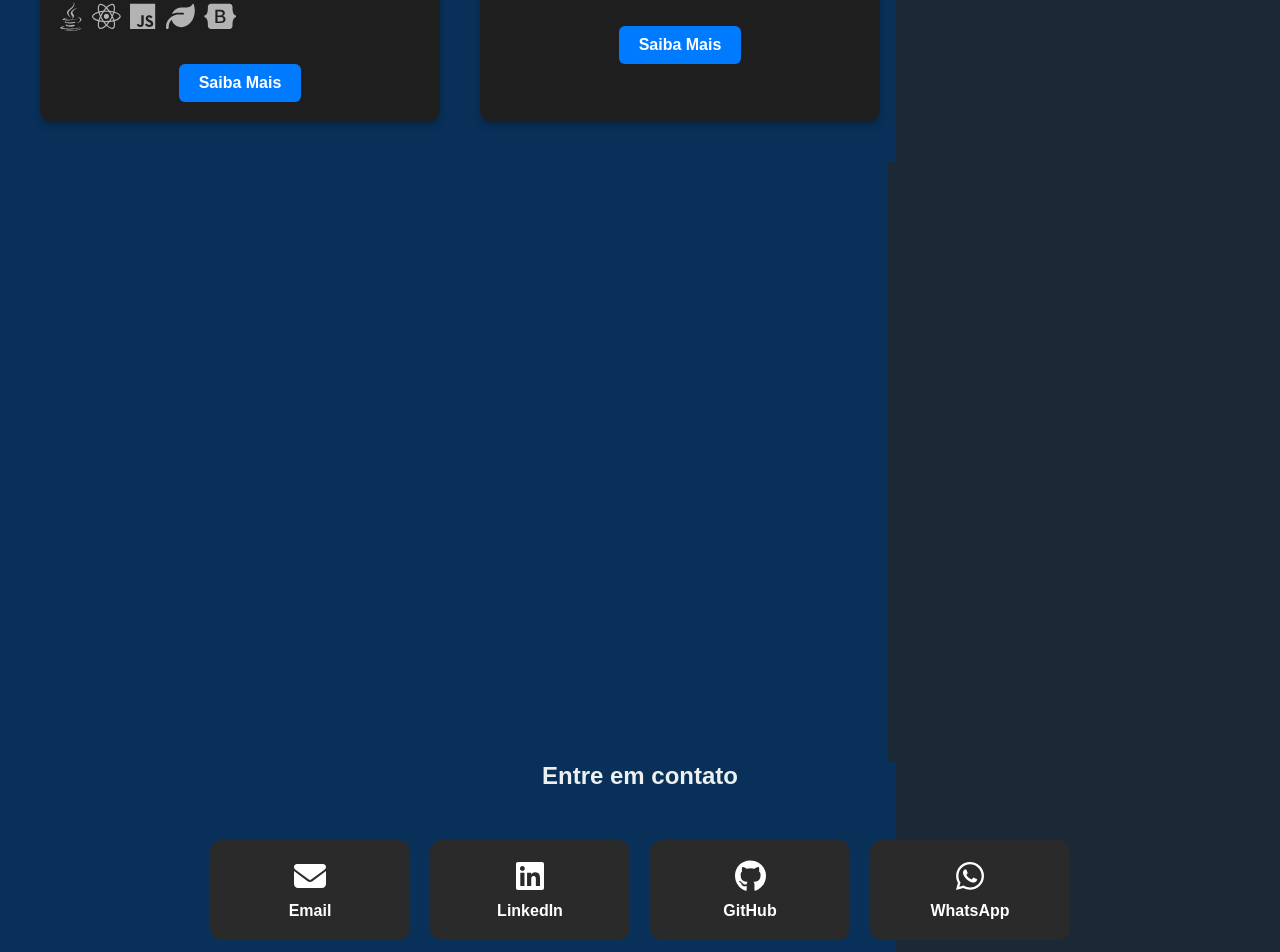
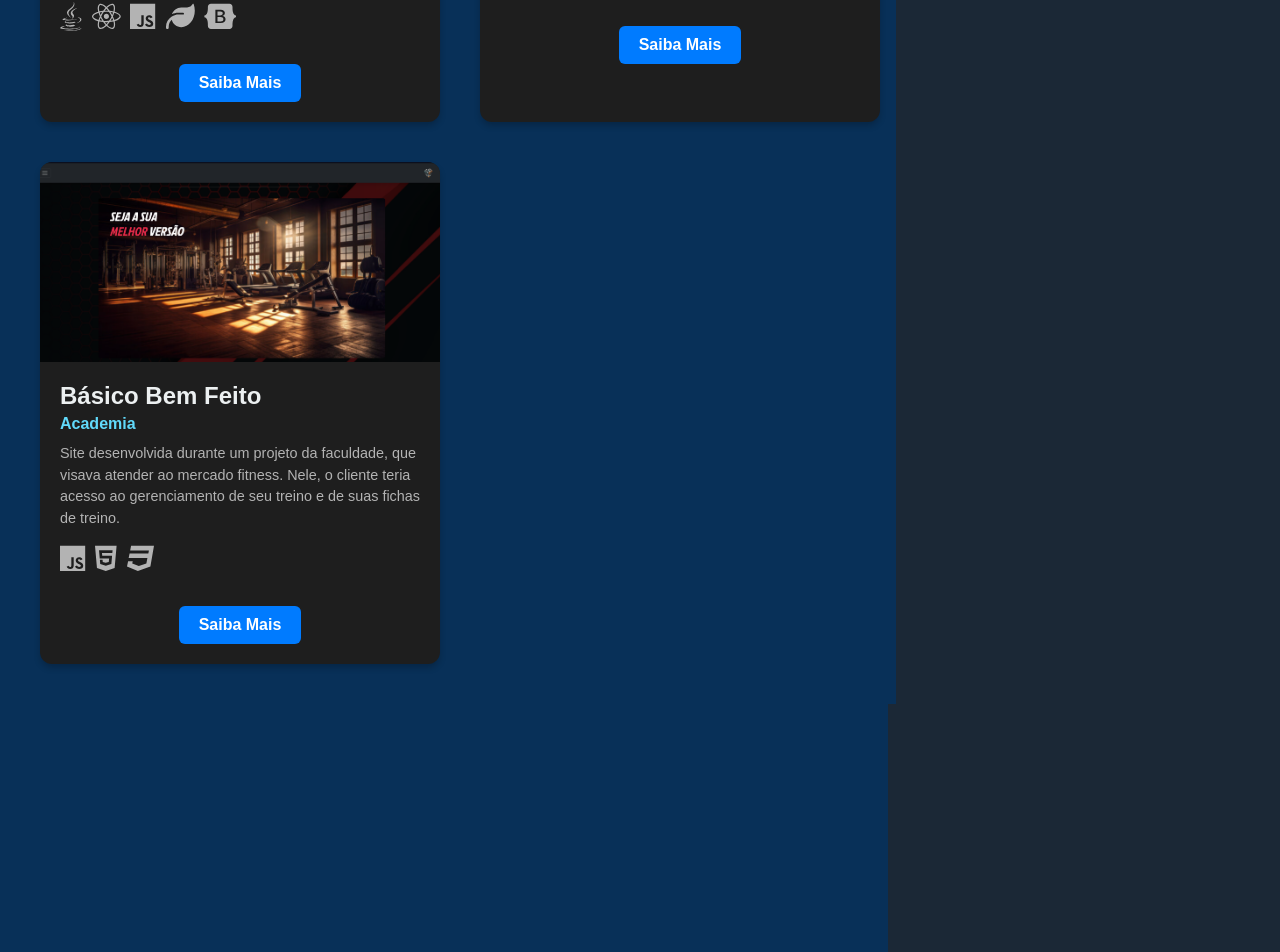
Before and after one commit to GuilhermeVieira05/Portifolio, a React (Vite) app: page / in a window 1280 px wide. Shown: the part 5382-6334 px from the top of the page. Built offline with nearby package versions, Linux system fonts and the light colour scheme.

Commit message:
Adicionando o projeto Básico Bem Feito

```diff
--- a/src/pages/Home.tsx
+++ b/src/pages/Home.tsx
@@ -6,11 +6,12 @@ import profileImg from "../assets/imgs/fotoColacao.jpg"
 import favicon from "../assets/imgs/favicon.png"
 import gagro from "../assets/imgs/gagro.png"
 import voogle from "../assets/imgs/Voogle.jpg"
+import bbf from "../assets/imgs/BBF.png"
 import ts from "../assets/imgs/typescript.ico"
 import tailwind from "../assets/imgs/tailwind.png"
 import CardTech from "../components/CardTech";
 import { FontAwesomeIcon } from "@fortawesome/react-fontawesome"
-import { faReact, faJava, faJs, faPython, faGithub, faLinkedin, faWhatsapp, faBootstrap } from "@fortawesome/free-brands-svg-icons"
+import { faReact, faJava, faJs, faPython, faGithub, faLinkedin, faWhatsapp, faBootstrap, faHtml5, faCss3 } from "@fortawesome/free-brands-svg-icons"
 import {faDatabase, faArrowAltCircleDown, faEnvelope, faLeaf} from "@fortawesome/free-solid-svg-icons"
 import 'aos/dist/aos.css';
 import AOS from "aos";
@@ -256,7 +257,21 @@ export default function Home(){
                         <FontAwesomeIcon icon={faReact} size="2x"/>,
                         <FontAwesomeIcon icon={faJs} size="2x"/>,
                         <img src={ts} style={{filter: "grayscale(90%)"}} alt="ts" />,
-                        <img src={tailwind} style={{filter: "grayscale(90%)"}} alt="ts" />
+                        <img src={tailwind} style={{filter: "grayscale(90%)"}} alt="tailwind" />
+                    ]}
+                    />
+
+
+                <CardProject
+                    image={bbf}
+                    title="Básico Bem Feito"
+                    category="Academia"
+                    desc="Site desenvolvida durante um projeto da faculdade, que visava atender ao mercado fitness. Nele, o cliente teria acesso ao gerenciamento de seu treino e de suas fichas de treino."
+                    link="https://github.com/GuilhermeVieira05/BasicoBemFeito"
+                    technologies={[
+                        <FontAwesomeIcon icon={faJs} size="2x"/>,
+                        <FontAwesomeIcon icon={faHtml5} size="2x"/>,
+                        <FontAwesomeIcon icon={faCss3} size="2x"/>,
                     ]}
                     />
                 </section>
```
Also changed, not shown: src/assets/imgs/BBF.png (added).
